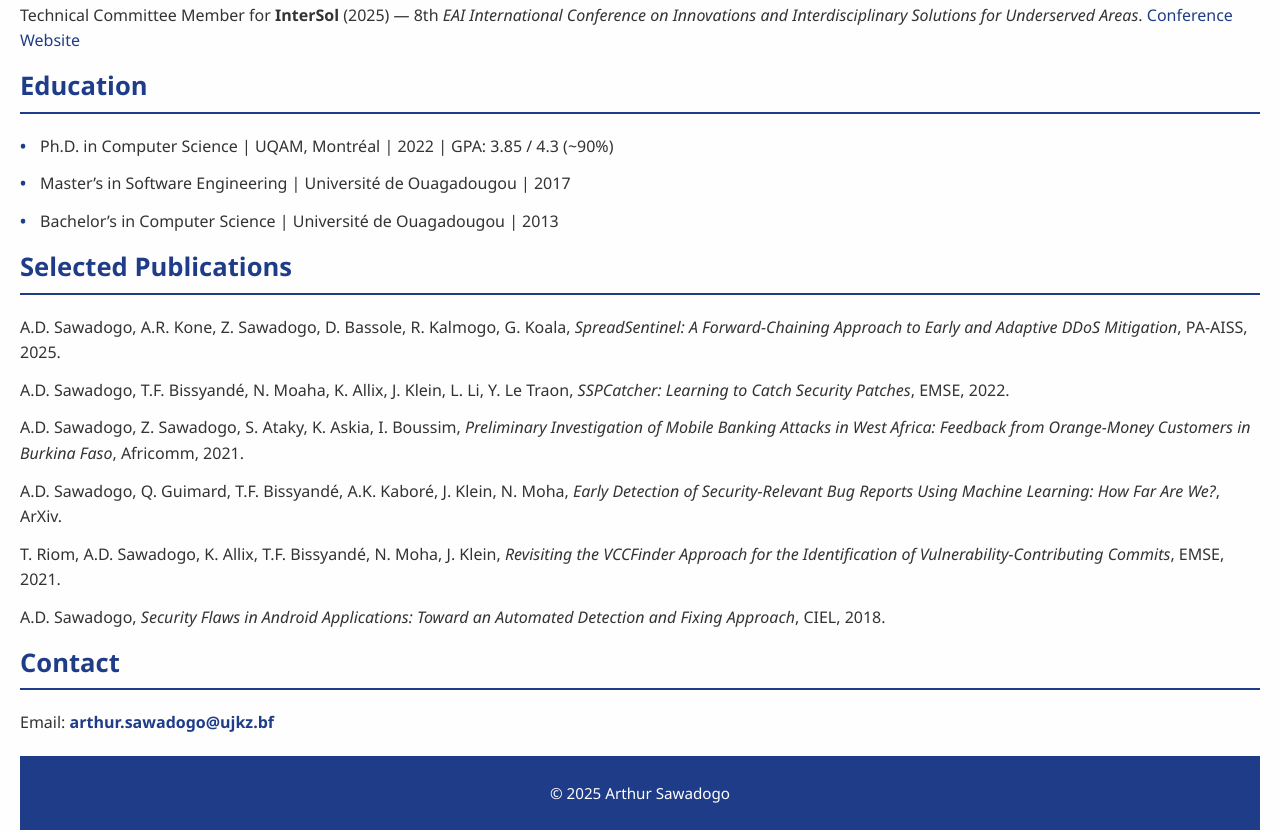
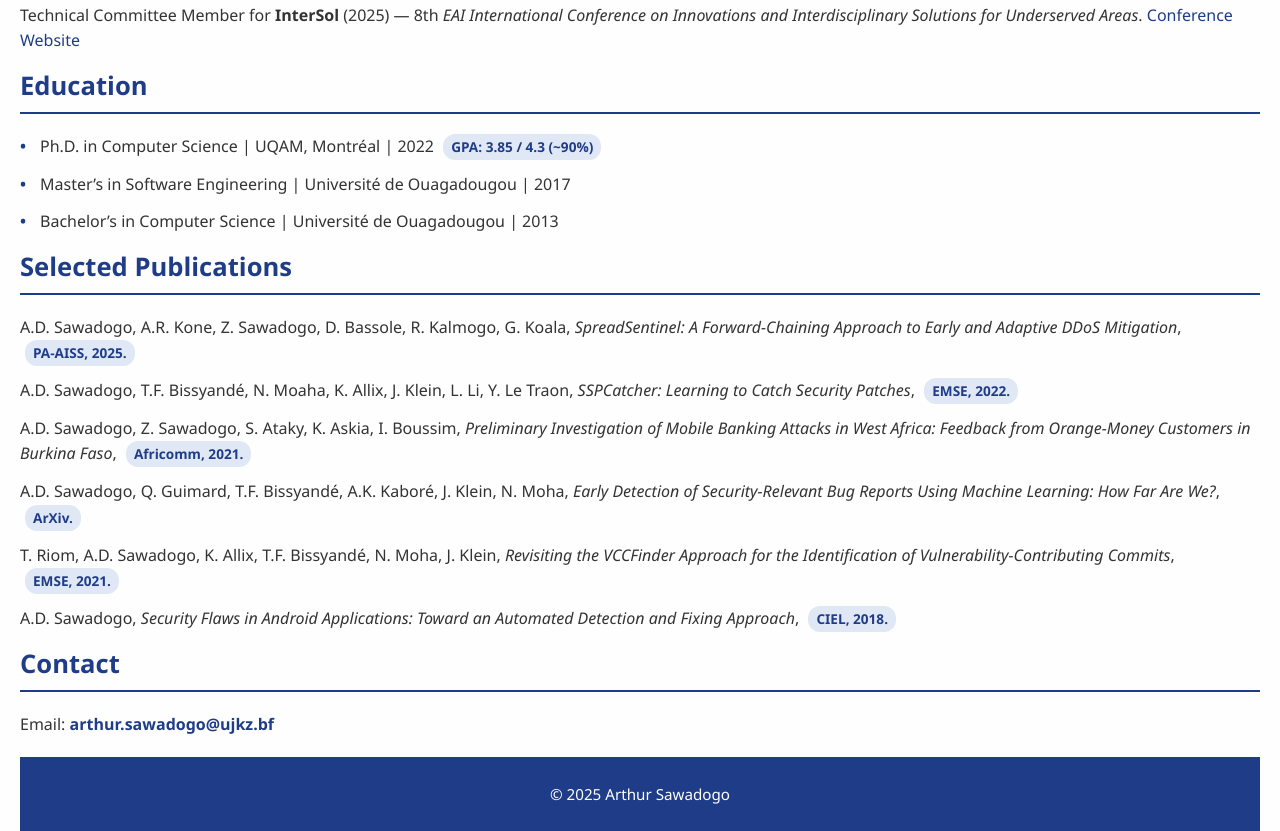
Before and after one commit to DelwendeSawadogo/Arthursawadogo.github.io, a plain HTML site: page index.html in a window 1280 px wide. Shown: the part 1869-2700 px from the top of the page. Drawn offline with Linux system fonts and the light colour scheme.

Commit message:
Update index.html

```diff
--- a/index.html
+++ b/index.html
@@ -93,7 +93,10 @@
 <section id="education">
   <h2>Education</h2>
   <ul>
-    <li>Ph.D. in Computer Science | UQAM, Montréal | 2022 | GPA: 3.85 / 4.3 (~90%)</li>
+    <li>Ph.D. in Computer Science | UQAM, Montréal | 2022
+    <span class="badge">GPA: 3.85 / 4.3 (~90%)</span>
+     </li>
+
     <li>Master’s in Software Engineering | Université de Ouagadougou | 2017</li>
     <li>Bachelor’s in Computer Science | Université de Ouagadougou | 2013</li>
   </ul>
@@ -103,17 +106,17 @@
   <h2>Selected Publications</h2>
   <ul>
     <li>A.D. Sawadogo, A.R. Kone, Z. Sawadogo, D. Bassole, R. Kalmogo, G. Koala,
-      <em>SpreadSentinel: A Forward-Chaining Approach to Early and Adaptive DDoS Mitigation</em>, PA-AISS, 2025.</li>
+      <em>SpreadSentinel: A Forward-Chaining Approach to Early and Adaptive DDoS Mitigation</em>, <span class="badge">PA-AISS, 2025.</span></li>
     <li>A.D. Sawadogo, T.F. Bissyandé, N. Moaha, K. Allix, J. Klein, L. Li, Y. Le Traon,
-      <em>SSPCatcher: Learning to Catch Security Patches</em>, EMSE, 2022.</li>
+      <em>SSPCatcher: Learning to Catch Security Patches</em>, <span class="badge">EMSE, 2022.</span></li>
     <li>A.D. Sawadogo, Z. Sawadogo, S. Ataky, K. Askia, I. Boussim,
-      <em>Preliminary Investigation of Mobile Banking Attacks in West Africa: Feedback from Orange-Money Customers in Burkina Faso</em>, Africomm, 2021.</li>
+      <em>Preliminary Investigation of Mobile Banking Attacks in West Africa: Feedback from Orange-Money Customers in Burkina Faso</em>, <span class="badge">Africomm, 2021.</span></li>
     <li>A.D. Sawadogo, Q. Guimard, T.F. Bissyandé, A.K. Kaboré, J. Klein, N. Moha,
-      <em>Early Detection of Security-Relevant Bug Reports Using Machine Learning: How Far Are We?</em>, ArXiv.</li>
+      <em>Early Detection of Security-Relevant Bug Reports Using Machine Learning: How Far Are We?</em>, <span class="badge">ArXiv.</span></li>
     <li>T. Riom, A.D. Sawadogo, K. Allix, T.F. Bissyandé, N. Moha, J. Klein,
-      <em>Revisiting the VCCFinder Approach for the Identification of Vulnerability-Contributing Commits</em>, EMSE, 2021.</li>
+      <em>Revisiting the VCCFinder Approach for the Identification of Vulnerability-Contributing Commits</em>,<span class="badge"> EMSE, 2021.</span></li>
     <li>A.D. Sawadogo,
-      <em>Security Flaws in Android Applications: Toward an Automated Detection and Fixing Approach</em>, CIEL, 2018.</li>
+      <em>Security Flaws in Android Applications: Toward an Automated Detection and Fixing Approach</em>, <span class="badge">CIEL, 2018.</span></li>
   </ul>
 </section>
 
```
